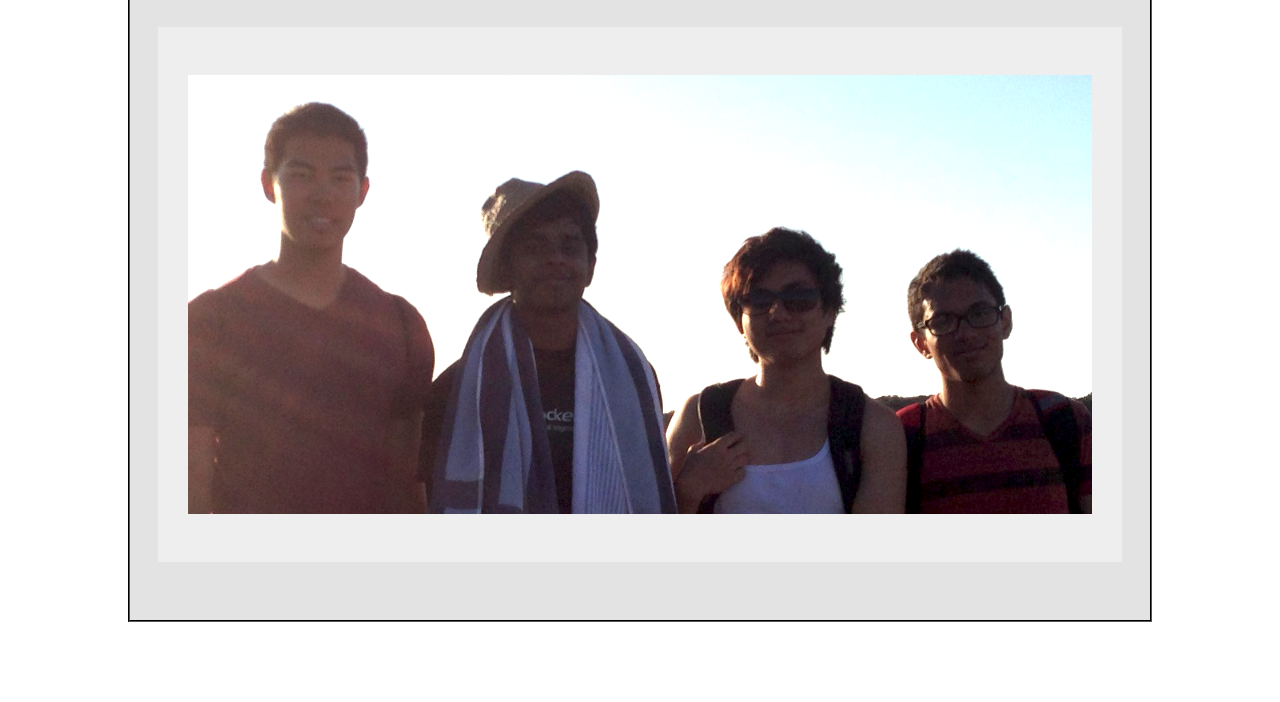
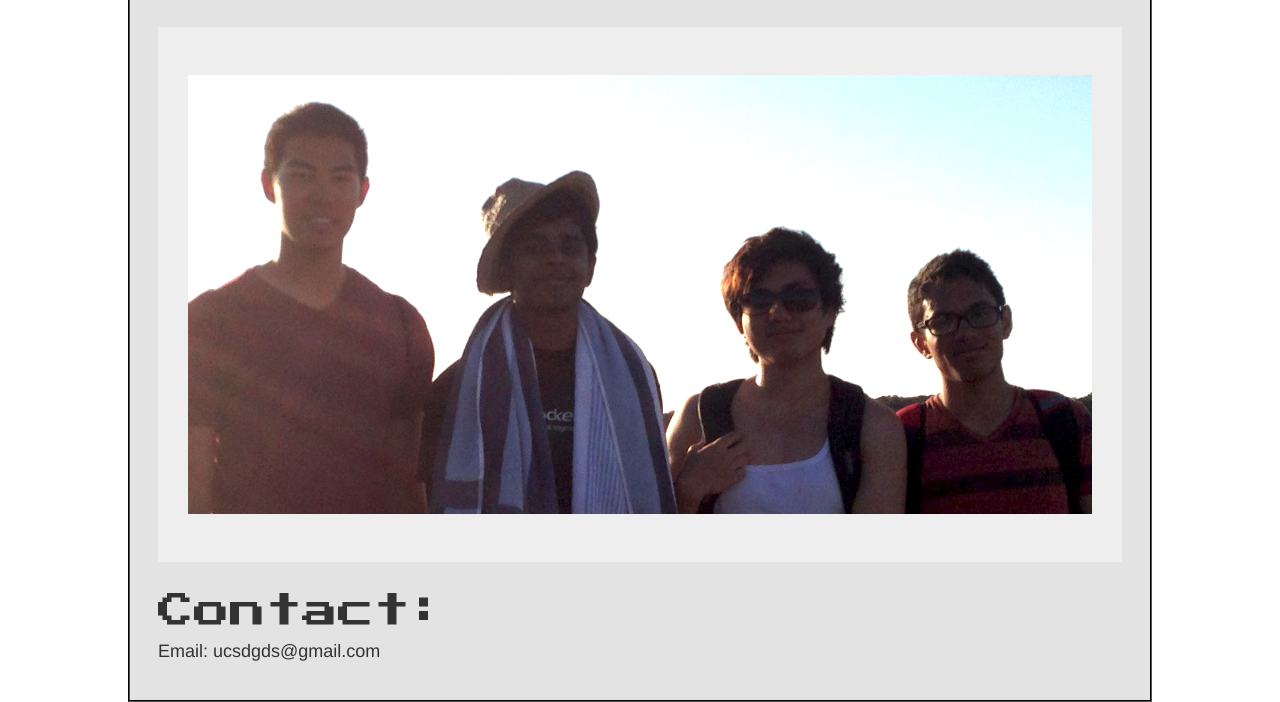
Before and after one commit to MichaelMGonzalez/GDSWebsite, a plain HTML site: page About/index.html in a window 1280 px wide. Shown: the part 650-1352 px from the top of the page. Before the commit the page ends 1272 px from the top, so only its background shows below. Drawn offline with Linux system fonts and the light colour scheme.

Commit message:
Fixed Spelling Error

```diff
--- a/About/index.html
+++ b/About/index.html
@@ -4,6 +4,8 @@
 	<link rel="stylesheet" type="text/css" href="http://fonts.googleapis.com/css?family=Press+Start+2P">
 	<link rel="stylesheet" href="../css/bootstrap.css"/>
 	<link rel ="stylesheet" href="../css/GameDevelopmentStudio.css"/>
+	<link rel="shortcut icon" href="../favicon.ico" type="image/x-icon">
+	<link rel="icon" href="../favicon.ico" type="image/x-icon">
 	<script src="../js/jquery-2.1.1.js"></script>
 	<script src="../js/bootstrap.js"></script>
 
@@ -30,7 +32,7 @@
 			<li class="dropdown">
 			  <a href="#" class="dropdown-toggle" data-toggle="dropdown">Projects<span class="caret"></span></a>
 			  <ul class="dropdown-menu" role="menu">
-				<li><a href="#">Labrinth</a></li>
+				<li><a href="#">Labyrinth</a></li>
 				<li><a href="#">Enceladus</a></li>
 			  </ul>
 			</li>
@@ -59,7 +61,10 @@
 
 			<img class="jumbo" src="../img/GDSGuys.png"/>
 		</div>
-
+		<h1 class="aboutheader">Contact:</h1>
+		<h4>
+			Email: ucsdgds@gmail.com
+		</h4>
 	</section>
 
 </body>
```
Also changed, not shown: Calendar/index.html (+1 -1 lines), Members/index.html (+3 -3 lines), index.html (+2 -1 lines), Members/favicon.ico (added).
